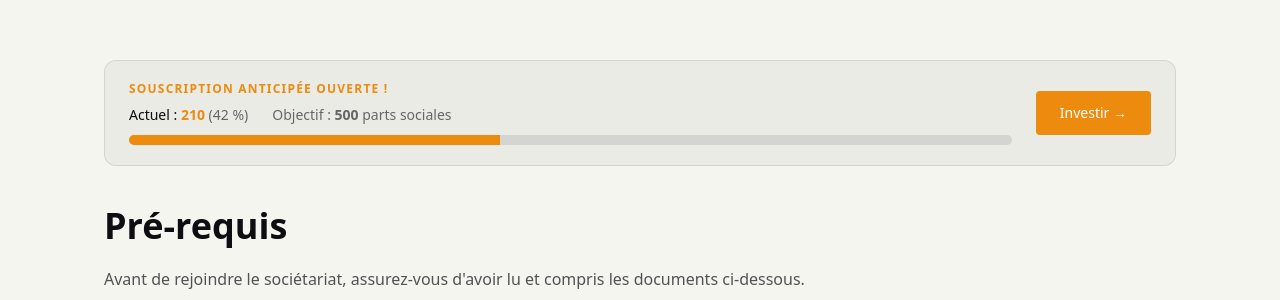
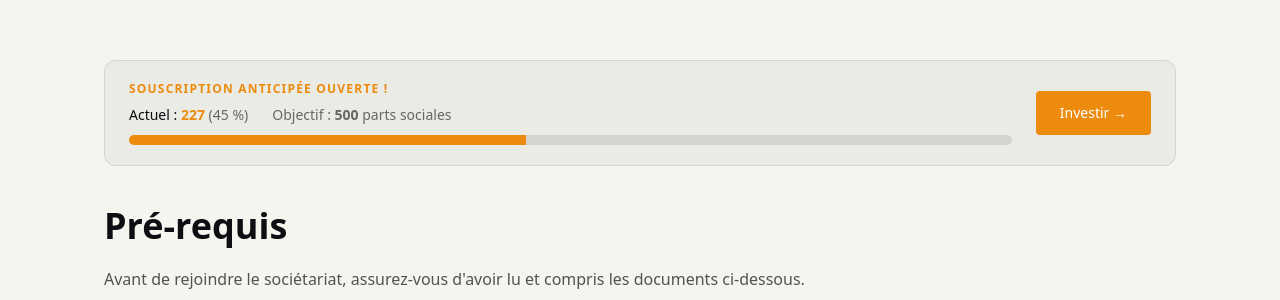
Before and after one commit to tygamesbzh/tygamesbzh.github.io, a Jekyll site: the page built from _pages_fr/invest.md, in a window 1280 px wide and 900 px high. Shown: the part 361-661 px from the top of the window. Built offline with Jekyll 4.4.1, drawn with Linux system fonts in a browser that asks for light colours.

Commit message:
Update _config.yml

```diff
--- a/_config.yml
+++ b/_config.yml
@@ -20,7 +20,7 @@ address:
 subscription:
   enabled: true
   goal: 500
-  acquired: 210
+  acquired: 227
   in_progress: 250
 
 social:
```
